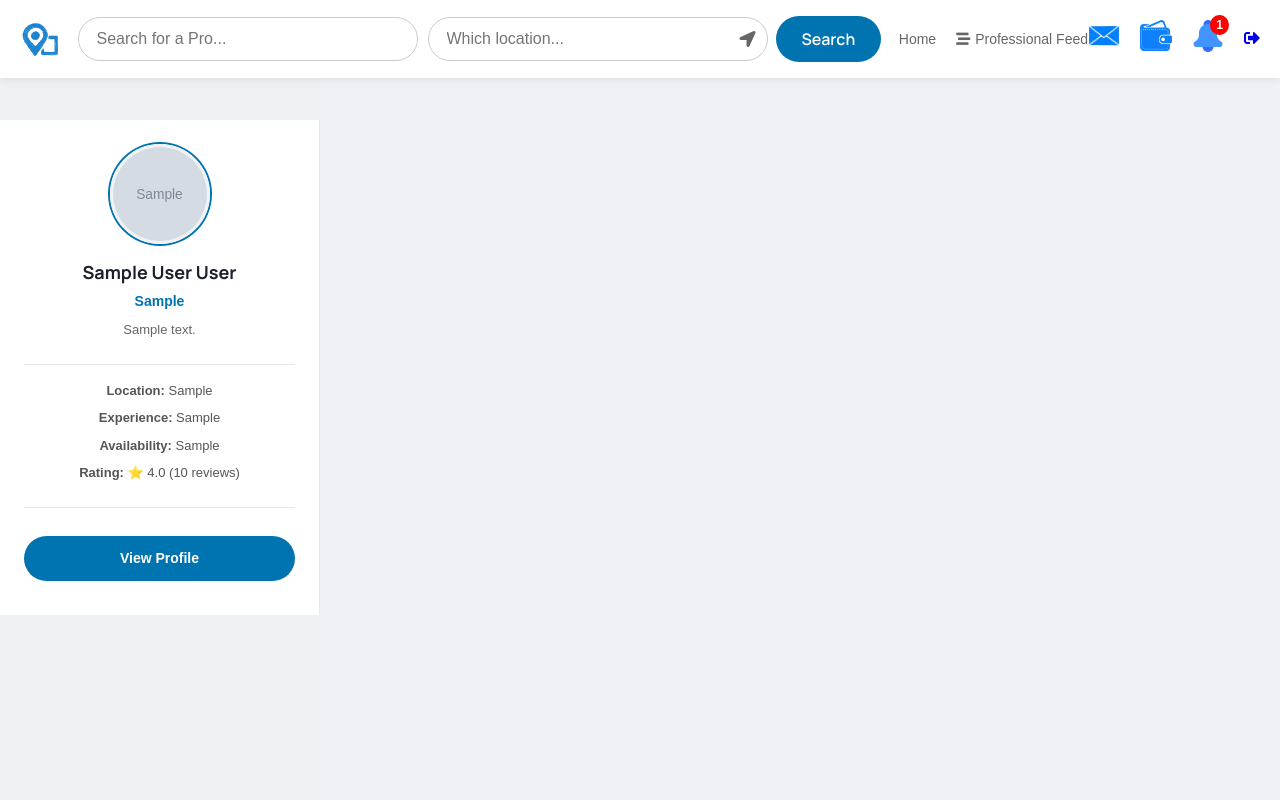
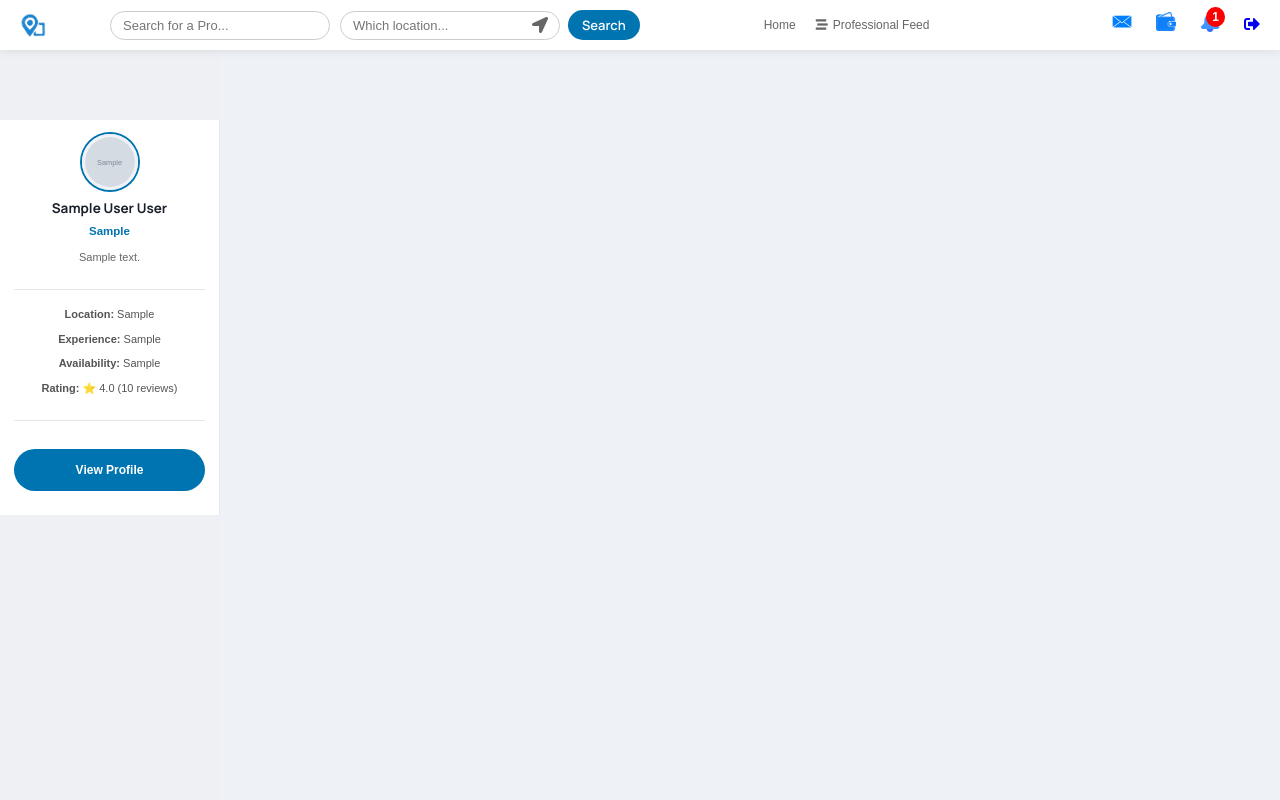
Before and after one commit to lionhamza/ProNearBy_2, a Flask app: page / in a window 1280 px wide. Run offline with Flask 3, Linux system fonts and the light colour scheme; a user stored in the database is signed in; tables that the repository leaves empty hold one stand-in row (values such as "Sample post"); grey boxes marked "Sample" are stand-in pictures; some libraries are stand-ins or nearby versions.

Commit message:
Add compact mode and post show-more toggle
Introduce a new compact.css to reduce spacing/sizing across header, sidebar, feed, post cards and profile hero for denser desktop layouts. Wire compact.css into Base.html. Add a client-side "Show more / Show less" feature for long post bodies in home and userProfile templates: server-side truncation to ~150 chars, CSS for the toggle, and a small JS function to expand/collapse full text. Also include minor CSS tweaks in home.css (toggle styles and tightened media spacing) and a tiny whitespace/style cleanup in register_experienced.html.

```diff
--- /dev/null
+++ b/website/static/compact.css
@@ -0,0 +1,214 @@
+/* =========================================================
+   COMPACT MODE
+   Load this AFTER desktop_polish.css in base.html so it wins
+   the cascade. Only overrides sizing/spacing — no layout or
+   color changes, so nothing else should break.
+   ========================================================= */
+
+/* ---- Header (desktop only — mobile has its own header behavior,
+   including a header that needs to grow taller when the location
+   field + Search button expand under the search input; forcing a
+   fixed height/width here broke that) ---- */
+@media (min-width: 769px) {
+  header {
+    height: 50px;
+  }
+
+  .logo-icon {
+    width: 26px;
+    height: 26px;
+  }
+
+  .header-search-input {
+    padding: 6px 12px;
+    font-size: 13px;
+    width: 220px;
+    min-width: 140px;
+  }
+
+  .header-search-button {
+    padding: 6px 14px;
+    font-size: 13px;
+  }
+
+  .location-input-wrapper .location-input {
+    padding: 6px 12px;
+    font-size: 13px;
+  }
+
+  .header-icon {
+    width: 20px;
+    height: 20px;
+  }
+
+  .nav-link {
+    font-size: 12px;
+  }
+
+  .main-layout {
+    height: calc(100vh - 50px);
+    margin-top: 50px;
+  }
+  .content-section {
+    height: calc(100vh - 50px);
+  }
+
+  /* Stop the search form from flex-growing to fill the header and
+     centering its inputs inside that inflated box — that's what was
+     creating the big empty gaps on either side of it. Let it size to
+     its content and sit right next to the logo and nav links instead,
+     with the icons pushed to the far right. */
+  .header-container {
+    justify-content: flex-start;
+    gap: 24px;
+  }
+
+  .logo-link {
+    margin-right: 40px;
+  }
+
+  .search-form {
+    flex: 0 1 auto;
+    max-width: none;
+    margin-right: 100px;
+  }
+
+  .icons-container {
+    margin-left: auto;
+    gap: 24px;
+  }
+}
+
+/* ---- Sidebar ---- */
+@media (min-width: 769px) {
+  .sidebar {
+    width: 220px;
+    padding: 14px;
+  }
+
+  .sidebar .profile-pic {
+    width: 56px;
+    height: 56px;
+    margin-bottom: 8px;
+  }
+
+  .sidebar .username {
+    font-size: 13.5px;
+  }
+
+  .sidebar .role {
+    font-size: 11.5px;
+  }
+
+  .sidebar .bio,
+  .sidebar p {
+    font-size: 11px;
+  }
+}
+
+.view-profile-btn,
+.edit-profile-btn,
+.browse-pros-btn {
+  padding: 6px 12px;
+  font-size: 12px;
+}
+
+/* ---- Feed width ---- */
+@media (min-width: 769px) {
+  .apost,
+  .post-card,
+  .button_container {
+    max-width: 440px;
+  }
+}
+
+@media (min-width: 769px) {
+  .feed-container {
+    /* Don't set width here — feed.css already makes this a fixed,
+       full-bleed box (left:0; right:0) on desktop and centers a
+       column inside it via this padding calc. Setting width directly
+       fights with left/right and breaks the layout. */
+    padding: 0 calc(50% - 240px) 20px;
+  }
+}
+
+/* ---- Post cards ---- */
+.post-card {
+  padding: 11px;
+}
+
+.post-profile-pic {
+  width: 32px;
+  height: 32px;
+}
+
+.post-user-name,
+.post-user-info strong {
+  font-size: 12.5px;
+}
+
+.post-timestamp {
+  font-size: 10.5px;
+}
+
+.post-body p {
+  font-size: 12.5px;
+}
+
+.like-icon {
+  width: 17px;
+  height: 17px;
+}
+
+@media (min-width: 769px) {
+  .media-item {
+    max-height: 340px;
+  }
+  .media-grid.single-media .media-item {
+    max-height: 300px;
+  }
+  .media-grid.three-media {
+    grid-auto-rows: 110px;
+  }
+}
+
+/* ---- Professional-feed cards (mock_feed.html) ---- */
+.pro-avatar {
+  width: 40px;
+  height: 40px;
+}
+
+.pro-name {
+  font-size: 13px;
+}
+
+.pro-role,
+.pro-rating,
+.pro-bio,
+.pro-details {
+  font-size: 12px;
+}
+
+.pro-actions button {
+  height: 32px;
+  font-size: 12px;
+}
+
+/* ---- Profile page hero (profile.html) ---- */
+@media (min-width: 769px) {
+  .cardP {
+    height: 150px !important;
+    min-height: 150px !important;
+  }
+
+  .cardCircle {
+    width: 78px !important;
+    height: 78px !important;
+    max-width: 78px !important;
+    max-height: 78px !important;
+  }
+
+  .hero-stat {
+    font-size: 11.5px;
+  }
+}
--- a/website/templates/Base.html
+++ b/website/templates/Base.html
@@ -10,6 +10,7 @@
   <link rel="stylesheet" href="{{ url_for('static', filename='posts.css') }}">
   <link rel="stylesheet" href="{{ url_for('static', filename='profile_mobile.css') }}">
   <link rel="stylesheet" href="{{ url_for('static', filename='desktop_polish.css') }}">
+  <link rel="stylesheet" href="{{ url_for('static', filename='compact.css') }}">
   <link rel="stylesheet" href="https://cdnjs.cloudflare.com/ajax/libs/font-awesome/5.15.4/css/all.min.css">
   <link rel="preconnect" href="https://fonts.googleapis.com">
   <link rel="preconnect" href="https://fonts.gstatic.com" crossorigin>
--- a/website/templates/home.html
+++ b/website/templates/home.html
@@ -84,7 +84,14 @@
     </div>
 
     <div class="post-body">
-      <p>{{ post.content }}</p>
+      {% set char_limit = 150 %}
+      {% if post.content|length > char_limit %}
+        {% set trimmed = post.content[:char_limit] %}
+        {% set short_text = trimmed[:trimmed.rfind(' ')] if ' ' in trimmed else trimmed %}
+        <p class="post-text" id="post-text-{{ post.id }}"><span class="text-short">{{ short_text }}…</span><span class="text-full" style="display:none;">{{ post.content }}</span><span class="toggle-text" onclick="togglePostText({{ post.id }})"> Show more</span></p>
+      {% else %}
+        <p class="post-text">{{ post.content }}</p>
+      {% endif %}
        {% if post.media %}
 <div class="media-grid {% if post.media|length == 1 %}single-media{% elif post.media|length == 3 %}three-media{% endif %}">
 
@@ -242,4 +249,18 @@
     }
   });
 </script>
+<script>
+  function togglePostText(postId) {
+    const container = document.getElementById(`post-text-${postId}`);
+    const shortSpan = container.querySelector('.text-short');
+    const fullSpan = container.querySelector('.text-full');
+    const toggle = container.querySelector('.toggle-text');
+
+    const isCollapsed = fullSpan.style.display === 'none';
+
+    shortSpan.style.display = isCollapsed ? 'none' : 'inline';
+    fullSpan.style.display = isCollapsed ? 'inline' : 'none';
+    toggle.textContent = isCollapsed ? ' Show less' : ' Show more';
+  }
+</script>
 {% endblock %}
--- a/website/templates/register_experienced.html
+++ b/website/templates/register_experienced.html
@@ -273,6 +273,7 @@
       .reg-card { padding-bottom: calc(32px + env(safe-area-inset-bottom)); }
     }
   }
+
 </style>
 
 <div class="reg-page">
```
Also changed, not shown: website/static/home.css (+40 -0 lines), website/templates/userProfile.html (+21 -1 lines).
